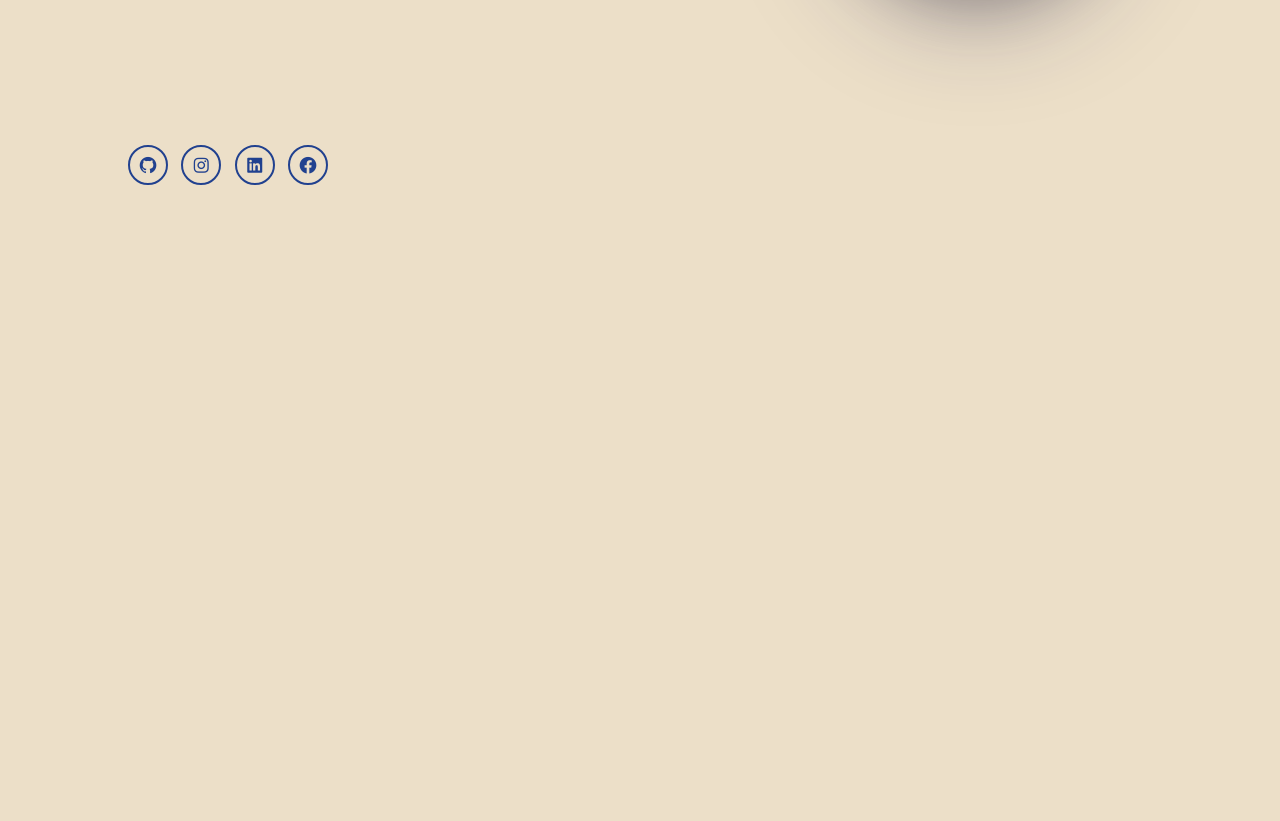
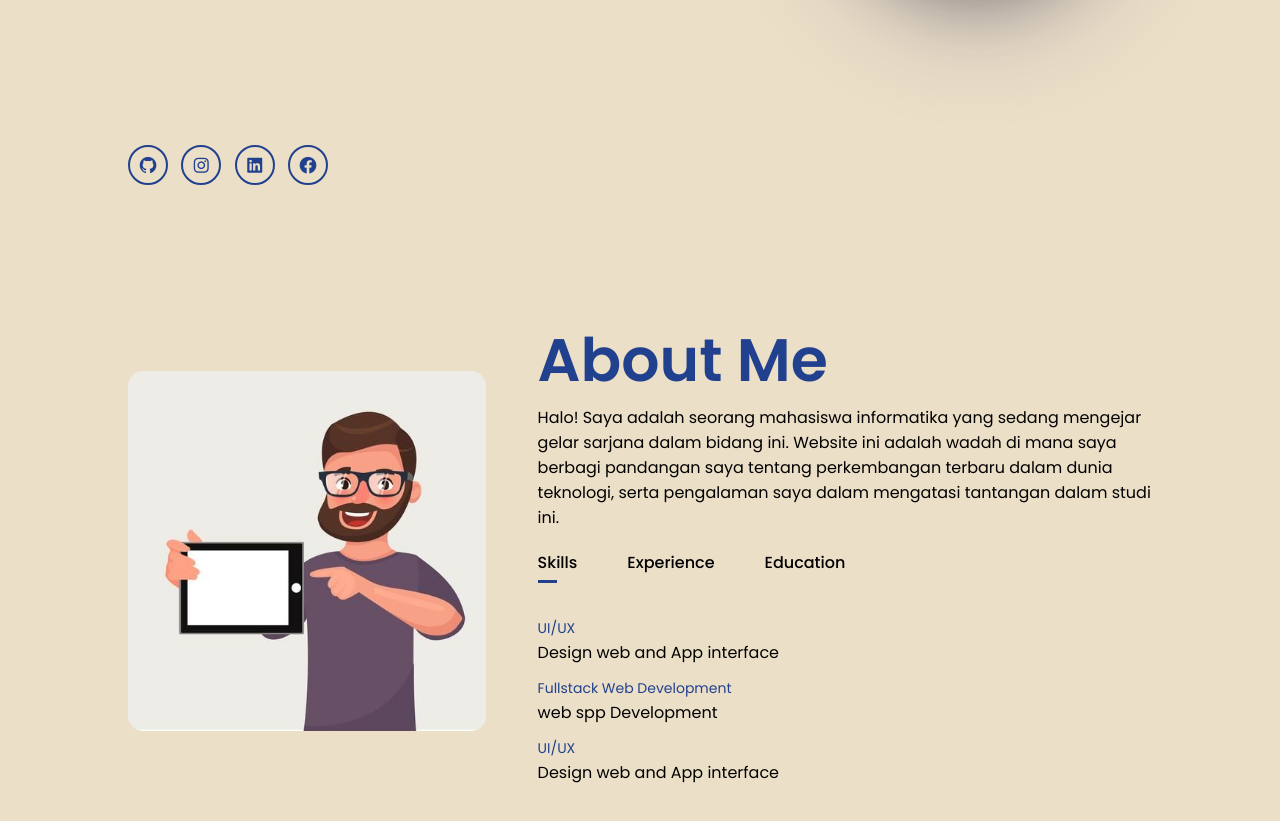
Before and after one commit to DIKA0101/my-personal-web, a plain HTML site: page index.html in a window 1280 px wide. Shown: the part 575-1396 px from the top of the page. Before the commit the page ends 800 px from the top, so only its background shows below. Drawn offline with nearby package versions, Linux system fonts and the light colour scheme.

Commit message:
penambahan hal about

```diff
--- a/index.html
+++ b/index.html
@@ -30,7 +30,7 @@
         </ul>
       </nav>
     </header>
-
+    <!-- Section main -->
     <section>
       <div class="home">
         <div class="home-content">
@@ -62,6 +62,73 @@
         </div>
       </div>
     </section>
+    <!-- Section About -->
+    <section id="about">
+      <div class="container">
+        <div class="row">
+          <div class="about-col-1">
+            <img src="assets/karakter-org-3.jpg" alt="karakter orang" />
+          </div>
+          <div class="about-col-2">
+            <h1 class="sub-title">About Me</h1>
+            <p>
+              Halo! Saya adalah seorang mahasiswa informatika yang sedang
+              mengejar gelar sarjana dalam bidang ini. Website ini adalah wadah
+              di mana saya berbagi pandangan saya tentang perkembangan terbaru
+              dalam dunia teknologi, serta pengalaman saya dalam mengatasi
+              tantangan dalam studi ini.
+            </p>
+
+            <div class="tab-titles">
+              <p class="tab-links active-link" onclick="opentab('skills')">
+                Skills
+              </p>
+              <p class="tab-links" onclick="opentab('experience')">
+                Experience
+              </p>
+              <p class="tab-links" onclick="opentab('education')">Education</p>
+            </div>
+
+            <div class="tab-contents active-tab" id="skills">
+              <ul>
+                <li><span>UI/UX</span><br />Design web and App interface</li>
+                <li>
+                  <span>Fullstack Web Development</span><br />web spp
+                  Development
+                </li>
+                <li><span>UI/UX</span><br />Design web and App interface</li>
+              </ul>
+            </div>
+            <div class="tab-contents" id="experience">
+              <ul>
+                <li>
+                  <span>semester 1</span><br />Membuat aplikasi booking bioskop
+                  dengan c++
+                </li>
+                <li>
+                  <span>semester 2</span><br />Membuat game zoombie berbasis
+                  text dengan c++
+                </li>
+                <li>
+                  <span>semester 4</span><br />Design web dan membuat web
+                  Fullstack
+                </li>
+              </ul>
+            </div>
+            <div class="tab-contents" id="education">
+              <ul>
+                <li><span>SMP</span><br />SMPN 3 Kalidawir</li>
+                <li><span>SMK</span><br />SMKN 1 Boyolangu</li>
+                <li><span>Kuliah</span><br />Universitas AMIKOM Yogyakarata</li>
+              </ul>
+            </div>
+          </div>
+        </div>
+      </div>
+    </section>
+
+    <!-- MyPortfolio -->
+    <!-- <section></section> -->
 
     <script src="https://unpkg.com/typed.js@2.0.16/dist/typed.umd.js"></script>
   </body>
--- a/script.js
+++ b/script.js
@@ -6,3 +6,18 @@ let typingEffect = new Typed(".multiText", {
   backSpeed: 80,
   backDelay: 1500,
 });
+
+let tabLinks = document.getElementsByClassName("tab-links");
+let tabContents = document.getElementsByClassName("tab-contents");
+
+function opentab(tabname) {
+  for (tablink of tabLinks) {
+    tablink.classList.remove("active-link");
+  }
+  for (tabcontent of tabContents) {
+    tabcontent.classList.remove("active-tab");
+  }
+
+  event.currentTarget.classList.add("active-link");
+  document.getElementById(tabname).classList.add("active-tab");
+}
--- a/style.css
+++ b/style.css
@@ -110,3 +110,85 @@ body {
   color: #21418f;
   text-decoration: none;
 }
+/* ============== ABOUT ============== */
+
+#about {
+  align-items: center;
+  padding: 7% 10%;
+  height: 100vh;
+}
+
+/* #about .container {
+  margin: 50px 0px 50px 0px;
+} */
+
+#about .row {
+  display: flex;
+  justify-content: space-between;
+  flex-wrap: wrap;
+  align-items: center;
+}
+
+.about-col-1 {
+  flex-basis: 35%;
+}
+
+.about-col-1 img {
+  width: 100%;
+  border-radius: 15px;
+}
+
+.about-col-2 {
+  flex-basis: 60%;
+}
+
+.sub-title {
+  font-size: 60px;
+  font-weight: 600;
+  color: #21418f;
+}
+
+.tab-titles {
+  display: flex;
+  margin: 20px 0px 40px;
+}
+
+.tab-titles .tab-links {
+  margin-right: 50px;
+  font-size: 16px;
+  font-weight: 500;
+  cursor: pointer;
+  position: relative;
+}
+
+.tab-titles .tab-links::after {
+  content: "";
+  width: 0;
+  height: 3px;
+  background: #21418f;
+  position: absolute;
+  left: 0;
+  bottom: -8px;
+  transition: 0.5s;
+}
+
+.tab-links.active-link::after {
+  width: 50%;
+}
+
+.tab-contents ul li {
+  list-style: none;
+  margin: 10px 0;
+}
+.tab-contents ul li span {
+  color: #21418f;
+  font-size: 14px;
+}
+
+.tab-contents {
+  display: none;
+}
+
+.tab-contents.active-tab {
+  display: block;
+}
```
Also changed, not shown: assets/karakter-org-2.jpg (added), assets/karakter-org-3.jpg (added), assets/karakter-org-4.jpg (added).
